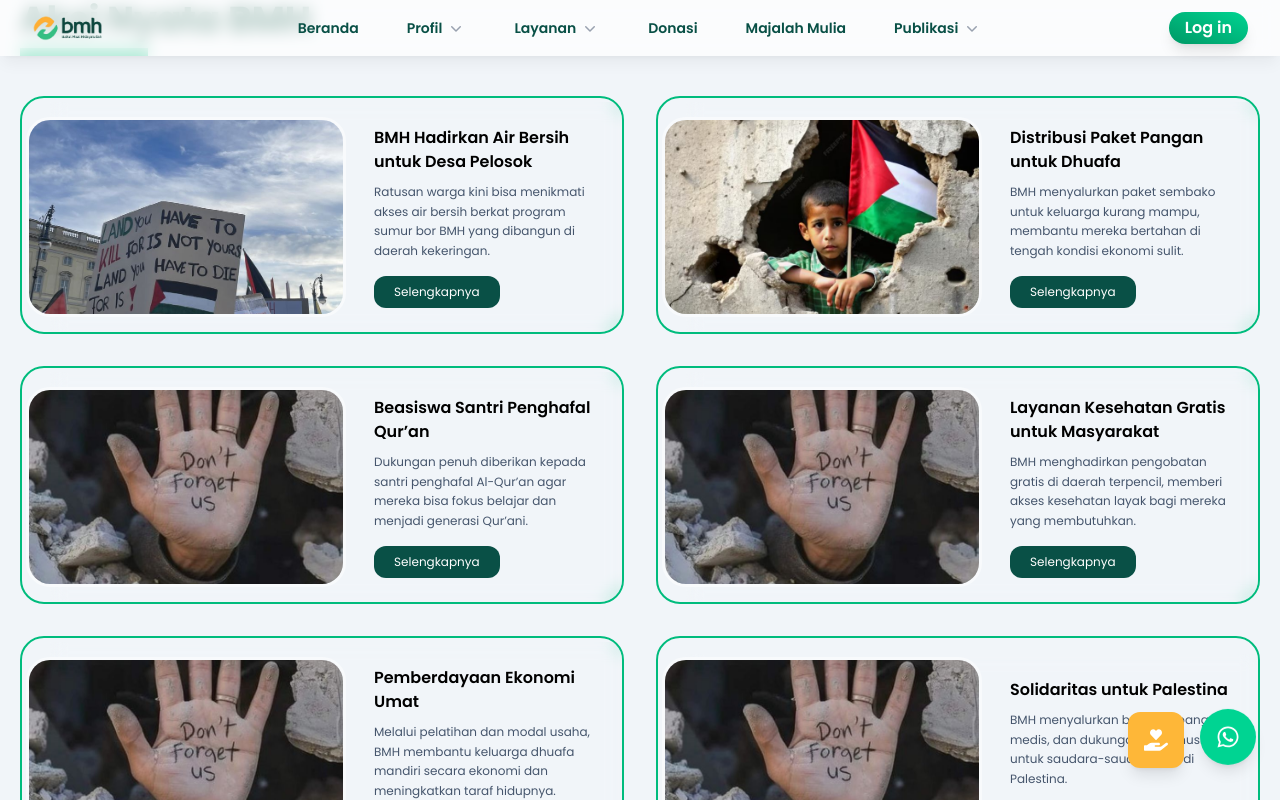
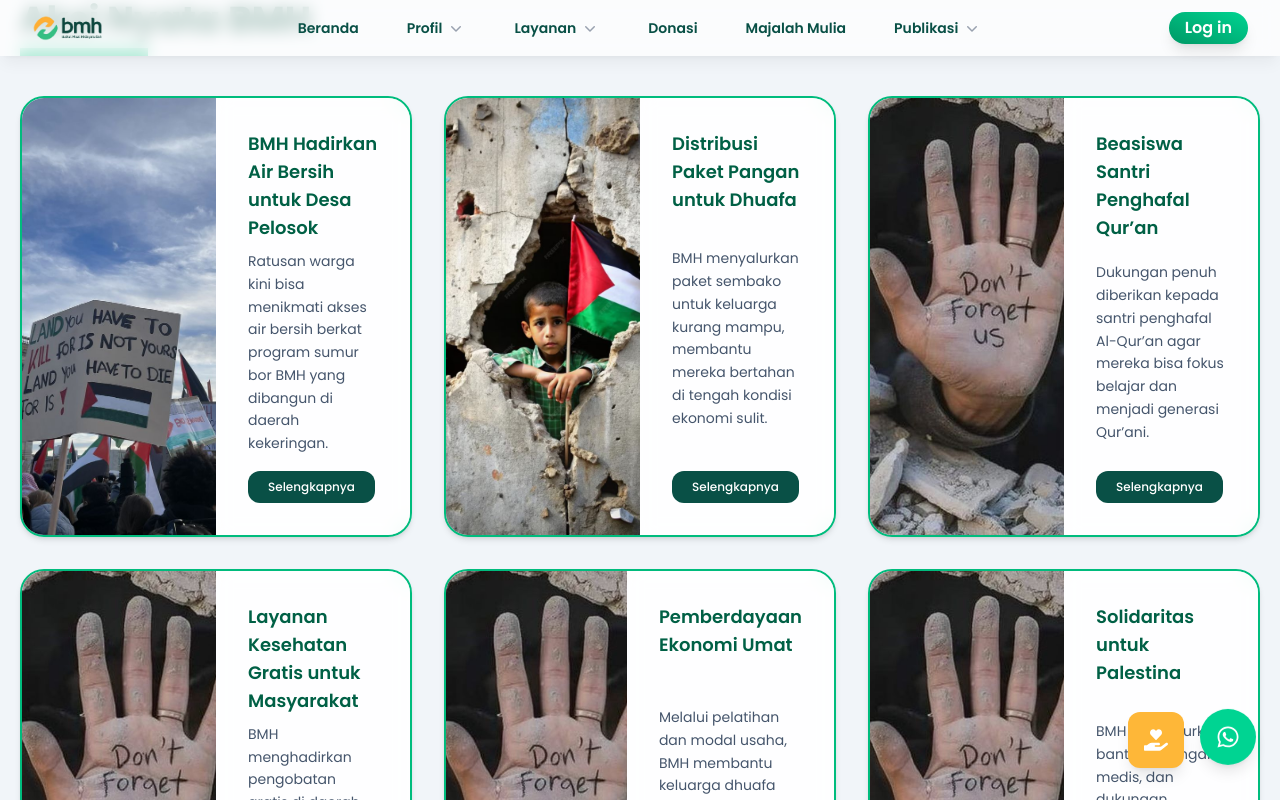
Before and after one commit to azzam-azhari/bmh, a React (Vite) app: page /bukti-nyata in a window 1280 px wide. Shown: the top 800 px of the page. Built offline with nearby package versions, Linux system fonts and the light colour scheme.

Commit message:
08-10-25

```diff
--- a/src/pages/BuktiNyata.jsx
+++ b/src/pages/BuktiNyata.jsx
@@ -60,15 +60,32 @@ export default function BuktiNyata() {
           <div className="w-32 h-2 mt-2 rounded-none bg-emerald-500"></div>
         </div>
 
-        <div className="grid gap-8 md:grid-cols-2">
+        <div className="grid gap-8 sm:grid-cols-1 md:grid-cols-2 lg:grid-cols-3">
+          {buktiNyata.map((bukti) => (
+            <div key={bukti.id} className="relative flex flex-col overflow-hidden transition duration-300 border-2 shadow-md border-emerald-500 rounded-3xl bg-white/60 hover:shadow-xl md:flex-row">
+              {/* Gambar */}
+              <div className="relative object-cover w-full h-56 overflow-hidden md:w-1/2 md:h-auto">
+                <img src={bukti.img} alt={bukti.title} className="object-cover w-full h-full transition-transform duration-500 hover:scale-105" />
+              </div>
+
+              {/* Konten */}
+              <div className="flex flex-col justify-between flex-1 p-6 md:p-8 bg-white/80 backdrop-blur-sm">
+                <h3 className={`text-lg font-semibold text-emerald-800 mb-2 hover:text-emerald-600 transition-colors duration-200`}>{bukti.title}</h3>
+                <p className="mb-4 text-sm leading-relaxed text-slate-600">{bukti.desc}</p>
+                <button className="self-start px-5 py-2 text-xs font-medium text-white bg-[#095046] rounded-xl hover:bg-emerald-700 transition">Selengkapnya</button>
+              </div>
+            </div>
+          ))}
+        </div>
+
+        {/* <div className="grid gap-8 md:grid-cols-2">
           {buktiNyata.map((bukti) => (
             <div key={bukti.id} className="flex flex-col items-center pt-1 pl-1 overflow-hidden bg-transparent border-2 border-emerald-500 rounded-3xl md:flex-row">
-              {/* Gambar */}
+
               <div className="absolute z-20 overflow-hidden duration-500 border-3 w-85 h-45 md:w-80 md:h-50 border-slate-50 rounded-3xl hover:shadow-2xl">
                 <img src={bukti.img} alt={bukti.title} className="object-cover w-full h-full transition-shadow shadow-lg" />
               </div>
 
-              {/* Konten */}
               <div className="flex-1 pt-40 mt-4 backdrop-blur md:mt-0 md:ml-6 md:pl-75 md:pt-0">
                 <div className="flex flex-col justify-center w-full p-6">
                   <h3 className={'${bukti.judul} mb-2 font-semibold text-md hover:cursor-pointer'}>{bukti.title}</h3>
@@ -78,7 +95,7 @@ export default function BuktiNyata() {
               </div>
             </div>
           ))}
-        </div>
+        </div> */}
 
         {/* <div className="grid gap-8 md:grid-cols-2">
           {buktiNyata.map((bukti) => (
--- a/src/pages/HeroTailwind.jsx
+++ b/src/pages/HeroTailwind.jsx
@@ -30,10 +30,14 @@ export default function HeroTailwind() {
               Bersama BMH, wujudkan kepedulian yang nyata untuk dakwah, pendidikan, sosial, dan kemanusiaan. Satu klik kebaikanmu hari ini bisa mengubah masa depan banyak orang.
             </p>
             <div className="flex items-center justify-center mt-10 gap-x-6">
-              <a href="#" className="rounded-xl bg-[#39BA87] px-3.5 py-2.5 text-sm font-semibold text-white shadow-xs hover:bg-[#37b683] focus-visible:outline-2 focus-visible:outline-offset-2 focus-visible:outline-[#39BA87]">
+              <a
+                href="https://berbagi.bmh.or.id/"
+                target="_blank"
+                className="rounded-xl bg-[#39BA87] px-3.5 py-2.5 text-sm font-semibold text-white shadow-xs hover:bg-[#37b683] focus-visible:outline-2 focus-visible:outline-offset-2 focus-visible:outline-[#39BA87]"
+              >
                 Donasi Sekarang
               </a>
-              <a href="#" className="font-semibold text-gray-700 hover:text-gray-900 text-sm/6">
+              <a href="/program-kami" className="font-semibold text-gray-700 hover:text-gray-900 text-sm/6">
                 Pelajari Program <span aria-hidden="true">→</span>
               </a>
             </div>
--- a/src/pages/Home.jsx
+++ b/src/pages/Home.jsx
@@ -6,6 +6,7 @@ import LastCard from './LastCard';
 import JejakKebaikan from './JejakKebaikan';
 import ProgramKami from './ProgramKami';
 import KenapaHarusKami from './KenapaHarusKami';
+import Testimonials from './Testimonials';
 
 export default function Home() {
   return (
@@ -37,6 +38,10 @@ export default function Home() {
       <div className="py-10 mb-20">
         <ProgramKami />
       </div>
+      {/* Testimonials */}
+      <div className="py-10 mb-20">
+        <Testimonials />
+      </div>
     </div>
   );
 }
--- a/src/pages/ProgramKami.jsx
+++ b/src/pages/ProgramKami.jsx
@@ -22,7 +22,7 @@ export default function ProgramKami() {
       {/* Grid Program */}
       <div className="grid grid-cols-2 gap-4 mb-12 md:grid-cols-3 lg:grid-cols-3">
         {programs.map((item, idx) => (
-          <div key={idx} className="flex items-center gap-3 p-4 transition border border-slate-200 rounded-xl hover:shadow-sm hover:border-0 hover:bg-slate-200">
+          <div key={idx} className="flex items-center gap-3 p-4 transition border-1 border-slate-200 rounded-xl hover:border-slate-300">
             <span className="text-xl text-green-600">{item.icon}</span>
             <p className="text-sm font-semibold text-[#095046]">{item.title}</p>
           </div>
@@ -37,7 +37,7 @@ export default function ProgramKami() {
             <a href="https://berbagi.bmh.or.id/" target="blank" className="px-5 py-2 font-semibold text-yellow-500 transition bg-white shadow rounded-xl hover:bg-slate-50 hover:cursor-pointer">
               Bantu Sekarang!
             </a>
-            <p className="mt-3 text-sm text-center md:text-left">
+            <p className="text-sm text-center mt-7 md:text-left">
               Jadilah bagian dari perubahan — satu donasi kecil, <span className="font-bold">berdampak besar.</span>
             </p>
           </div>
--- /dev/null
+++ b/src/pages/Testimonials.jsx
@@ -0,0 +1,29 @@
+export default function Testimonials() {
+  return (
+    <section className="relative px-6 py-24 overflow-hidden bg-slate-100 isolate sm:py-32 lg:px-8 font-poppins">
+      <div className="absolute inset-0 -z-10 bg-[radial-gradient(45rem_50rem_at_top,var(--color-emerald-100),white)] opacity-20" />
+      <div className="absolute inset-y-0 right-1/2 -z-10 mr-16 w-[200%] origin-bottom-left skew-x-[-30deg] bg-slate-100 shadow-xl ring-1 shadow-emerald-600/10 ring-emerald-50 sm:mr-28 lg:mr-0 xl:mr-16 xl:origin-center" />
+      <div className="max-w-2xl mx-auto lg:max-w-4xl">
+        <img alt="" src="/images/logo/nav.png" className="h-12 mx-auto" />
+        <figure className="mt-10">
+          <blockquote className="font-semibold text-center text-gray-900 text-xl/8 sm:text-2xl/9">
+            <p>
+              “Alhamdulillah, saya sangat bersyukur bisa menunaikan zakat melalui BMH. Prosesnya mudah, amanah, dan transparan. Melihat laporan penyaluran yang jelas membuat saya yakin bahwa setiap rupiah benar-benar sampai kepada yang
+              berhak.”
+            </p>
+          </blockquote>
+          <figcaption className="mt-10">
+            <img alt="" src="https://images.unsplash.com/photo-1494790108377-be9c29b29330?ixlib=rb-1.2.1&ixid=eyJhcHBfaWQiOjEyMDd9&auto=format&fit=facearea&facepad=2&w=256&h=256&q=80" className="mx-auto rounded-full size-10" />
+            <div className="flex items-center justify-center mt-4 space-x-3 text-base">
+              <div className="font-semibold text-gray-900">Aisyah Rahma</div>
+              <svg width={3} height={3} viewBox="0 0 2 2" aria-hidden="true" className="fill-gray-900">
+                <circle r={1} cx={1} cy={1} />
+              </svg>
+              <div className="text-gray-600">Donatur BMH Surabaya</div>
+            </div>
+          </figcaption>
+        </figure>
+      </div>
+    </section>
+  );
+}
```
Also changed, not shown: landingpage-lama.txt (deleted).
